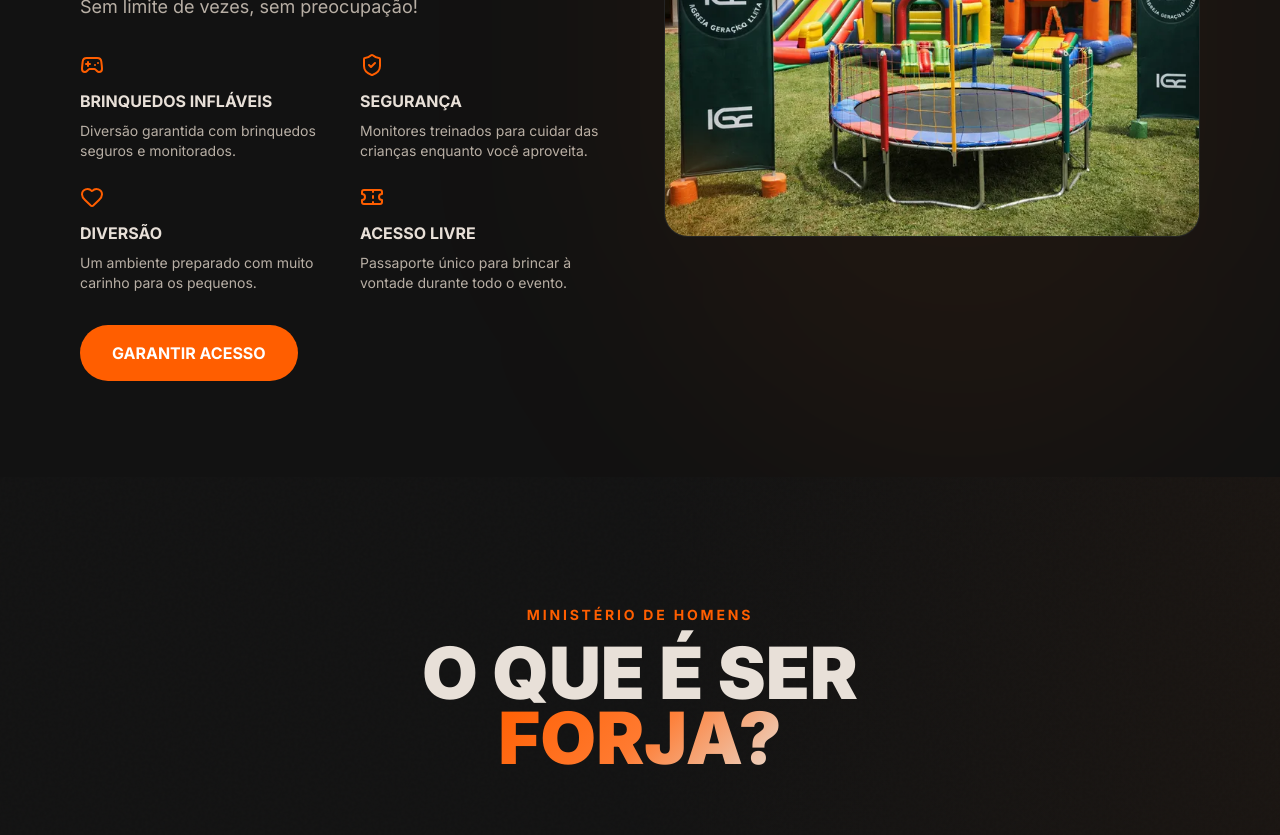
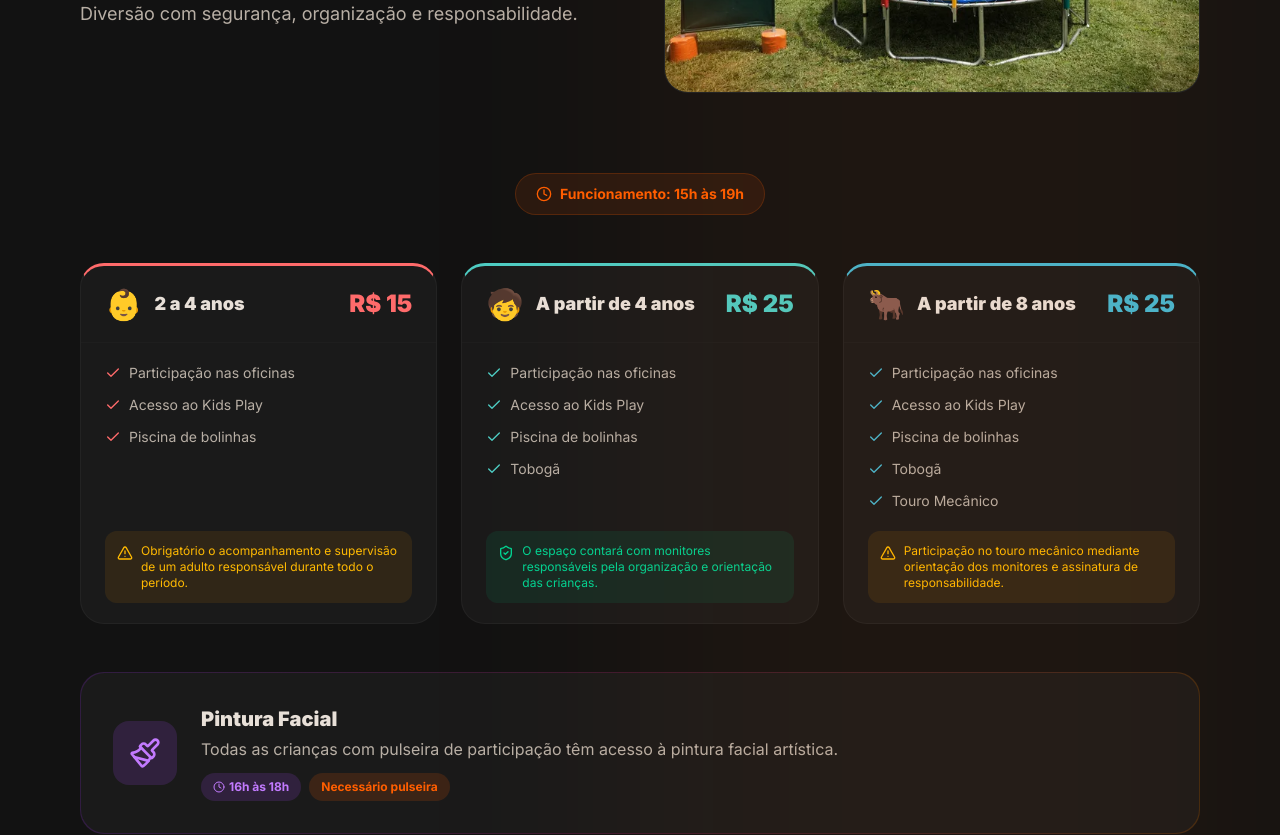
Before and after one commit to guibersi7/forja-bbq, a Next.js app in the folder apps/forja/: page / in a window 1280 px wide. Shown: the part 2500-3335 px from the top of the page. Built offline with nearby package versions, Linux system fonts and the light colour scheme.

Commit message:
feat: adding ige kids new rules

```diff
--- a/apps/forja/src/app/cardapio/page.tsx
+++ b/apps/forja/src/app/cardapio/page.tsx
@@ -40,7 +40,7 @@ const foodItems: FoodItem[] = [
     name: "Hamburguer de Costela com Queijo",
     description: "Hamburguer de costela com queijo",
     price: 18,
-    image: "/images/Lanche-BBQ.webp",
+    image: "/images/Burguer-Kids.webp",
     category: "Lanches",
   },
   {
@@ -48,7 +48,7 @@ const foodItems: FoodItem[] = [
     name: "Lanche de Costela Desfiada",
     description: "Lanche de costela desfiada",
     price: 16,
-    image: "/images/Burguer-Kids.webp",
+    image: "/images/Lanche-BBQ.webp",
     category: "Lanches",
   },
   // Bebidas
--- a/apps/forja/src/components/sections/IgeKids.tsx
+++ b/apps/forja/src/components/sections/IgeKids.tsx
@@ -1,35 +1,61 @@
 import Image from "next/image";
-import { Gamepad2, Heart, ShieldCheck, Ticket } from "lucide-react";
+import { Clock, Check, AlertTriangle, ShieldCheck, Paintbrush } from "lucide-react";
 import { ScrollReveal } from "@/components/ui/ScrollReveal";
 
-const WHATSAPP_NUMBER = "5515991412790";
-const PASSAPORTE_PRICE = 25;
-
-const features = [
+const ageGroups = [
   {
-    icon: <Gamepad2 className="w-6 h-6" />,
-    title: "BRINQUEDOS INFLÁVEIS",
-    description:
-      "Diversão garantida com brinquedos seguros e monitorados.",
+    emoji: "👶",
+    label: "2 a 4 anos",
+    price: 15,
+    color: "#FF6B6B",
+    activities: [
+      "Participação nas oficinas",
+      "Acesso ao Kids Play",
+      "Piscina de bolinhas",
+    ],
+    notice:
+      "Obrigatório o acompanhamento e supervisão de um adulto responsável durante todo o período.",
+    noticeType: "warning" as const,
   },
   {
-    icon: <ShieldCheck className="w-6 h-6" />,
-    title: "SEGURANÇA",
-    description:
-      "Monitores treinados para cuidar das crianças enquanto você aproveita.",
+    emoji: "🧒",
+    label: "A partir de 4 anos",
+    price: 25,
+    color: "#4ECDC4",
+    activities: [
+      "Participação nas oficinas",
+      "Acesso ao Kids Play",
+      "Piscina de bolinhas",
+      "Tobogã",
+    ],
+    notice:
+      "O espaço contará com monitores responsáveis pela organização e orientação das crianças.",
+    noticeType: "info" as const,
   },
   {
-    icon: <Heart className="w-6 h-6" />,
-    title: "DIVERSÃO",
-    description:
-      "Um ambiente preparado com muito carinho para os pequenos.",
+    emoji: "🐂",
+    label: "A partir de 8 anos",
+    price: 25,
+    color: "#45B7D1",
+    activities: [
+      "Participação nas oficinas",
+      "Acesso ao Kids Play",
+      "Piscina de bolinhas",
+      "Tobogã",
+      "Touro Mecânico",
+    ],
+    notice:
+      "Participação no touro mecânico mediante orientação dos monitores e assinatura de responsabilidade.",
+    noticeType: "warning" as const,
   },
-  {
-    icon: <Ticket className="w-6 h-6" />,
-    title: "ACESSO LIVRE",
-    description:
-      "Passaporte único para brincar à vontade durante todo o evento.",
-  },
+];
+
+const generalRules = [
+  "O respeito às idades é obrigatório.",
+  "Não será permitido acesso fora da faixa etária indicada.",
+  "Em caso de comportamento inadequado, a criança poderá ser retirada da atividade.",
+  "O responsável deve estar sempre disponível nas proximidades.",
+  "A organização do FORJA BBQ preza pela segurança e integridade de todas as crianças.",
 ];
 
 export function IgeKids() {
@@ -42,7 +68,8 @@ export function IgeKids() {
       <div className="absolute top-0 right-0 w-1/2 h-full bg-accent-fire/5 blur-[120px] rounded-full pointer-events-none" />
 
       <div className="max-w-6xl mx-auto px-4">
-        <div className="grid md:grid-cols-2 gap-12 items-center">
+        {/* Top: intro + image */}
+        <div className="grid md:grid-cols-2 gap-12 items-center mb-20">
           {/* Content */}
           <ScrollReveal direction="left" distance={30} duration={600}>
             <span className="text-accent-fire text-sm font-bold tracking-[0.2em] mb-4 block">
@@ -57,32 +84,9 @@ export function IgeKids() {
               brinquedos infláveis e muita diversão para as crianças gastarem
               energia enquanto os pais aproveitam o melhor churrasco e comunhão.
             </p>
-            <p className="text-text-secondary text-lg leading-relaxed mb-8">
-              Com o <strong className="text-accent-fire">Passaporte Único por apenas R$ {PASSAPORTE_PRICE},00</strong>, seu filho(a) tem acesso a <strong>todos os brinquedos</strong> durante o evento inteiro. Sem limite de vezes, sem preocupação!
+            <p className="text-text-secondary text-lg leading-relaxed">
+              Diversão com segurança, organização e responsabilidade.
             </p>
-
-            <div className="grid grid-cols-1 sm:grid-cols-2 gap-6 mb-8">
-              {features.map((feature, i) => (
-                <div key={i} className="flex flex-col gap-2">
-                  <div className="text-accent-fire mb-1">{feature.icon}</div>
-                  <h3 className="font-bold text-text-primary">
-                    {feature.title}
-                  </h3>
-                  <p className="text-sm text-text-secondary">
-                    {feature.description}
-                  </p>
-                </div>
-              ))}
-            </div>
-
-            <a
-              href={`https://wa.me/${WHATSAPP_NUMBER}?text=${encodeURIComponent(`🎟️ Olá! Gostaria de saber mais sobre o Passaporte Único IGE Kids (R$ ${PASSAPORTE_PRICE},00) para o Forja BBQ!`)}`}
-              target="_blank"
-              rel="noopener noreferrer"
-              className="inline-flex items-center justify-center px-8 py-4 bg-accent-fire text-white font-bold rounded-full hover:bg-accent-fire-hover transition-colors"
-            >
-              GARANTIR ACESSO
-            </a>
           </ScrollReveal>
 
           {/* Visual / Image */}
@@ -101,6 +105,133 @@ export function IgeKids() {
             </div>
           </ScrollReveal>
         </div>
+
+        {/* Operating hours badge */}
+        <ScrollReveal direction="up" distance={20} duration={500}>
+          <div className="text-center mb-12">
+            <div className="inline-flex items-center gap-2 bg-accent-fire/10 text-accent-fire font-bold text-sm px-5 py-2.5 rounded-full border border-accent-fire/20">
+              <Clock className="w-4 h-4" />
+              Funcionamento: 15h às 19h
+            </div>
+          </div>
+        </ScrollReveal>
+
+        {/* Age Group Cards */}
+        <div className="grid md:grid-cols-3 gap-6 mb-12">
+          {ageGroups.map((group, index) => (
+            <ScrollReveal
+              key={group.label}
+              direction="up"
+              distance={30}
+              duration={500}
+              delay={index * 100}
+            >
+              <div
+                className="bg-bg-secondary rounded-3xl overflow-hidden border border-accent-metal/20 h-full flex flex-col"
+                style={{ borderTopColor: group.color, borderTopWidth: 3 }}
+              >
+                {/* Card Header */}
+                <div className="px-6 py-5 flex items-center justify-between border-b border-accent-metal/10">
+                  <div className="flex items-center gap-3">
+                    <span className="text-3xl">{group.emoji}</span>
+                    <h3 className="font-black text-text-primary text-lg">
+                      {group.label}
+                    </h3>
+                  </div>
+                  <span
+                    className="text-2xl font-black"
+                    style={{ color: group.color }}
+                  >
+                    R$ {group.price}
+                  </span>
+                </div>
+
+                {/* Activities */}
+                <div className="px-6 py-5 space-y-3 flex-1">
+                  {group.activities.map((activity) => (
+                    <div key={activity} className="flex items-center gap-2">
+                      <Check
+                        className="w-4 h-4 shrink-0"
+                        style={{ color: group.color }}
+                      />
+                      <span className="text-text-secondary text-sm">
+                        {activity}
+                      </span>
+                    </div>
+                  ))}
+                </div>
+
+                {/* Notice */}
+                <div className="px-6 pb-5">
+                  <div
+                    className={`flex items-start gap-2 text-xs rounded-xl p-3 ${
+                      group.noticeType === "warning"
+                        ? "bg-amber-500/10 text-amber-400"
+                        : "bg-emerald-500/10 text-emerald-400"
+                    }`}
+                  >
+                    {group.noticeType === "warning" ? (
+                      <AlertTriangle className="w-4 h-4 shrink-0 mt-0.5" />
+                    ) : (
+                      <ShieldCheck className="w-4 h-4 shrink-0 mt-0.5" />
+                    )}
+                    <span>{group.notice}</span>
+                  </div>
+                </div>
+              </div>
+            </ScrollReveal>
+          ))}
+        </div>
+
+        {/* Pintura Facial - Special Benefit */}
+        <ScrollReveal direction="up" distance={20} duration={500}>
+          <div className="bg-gradient-to-r from-purple-500/20 via-pink-500/20 to-orange-400/20 rounded-3xl p-px mb-12">
+            <div className="bg-bg-secondary rounded-3xl p-6 md:p-8 flex flex-col md:flex-row items-center gap-6">
+              <div className="w-16 h-16 rounded-2xl bg-purple-500/15 flex items-center justify-center shrink-0">
+                <Paintbrush className="w-8 h-8 text-purple-400" />
+              </div>
+              <div className="text-center md:text-left">
+                <h3 className="font-black text-text-primary text-xl mb-1">
+                  Pintura Facial
+                </h3>
+                <p className="text-text-secondary mb-3">
+                  Todas as crianças com pulseira de participação têm acesso à
+                  pintura facial artística.
+                </p>
+                <div className="flex flex-wrap justify-center md:justify-start gap-2">
+                  <span className="inline-flex items-center gap-1 bg-purple-500/15 text-purple-400 text-xs font-bold px-3 py-1.5 rounded-full">
+                    <Clock className="w-3 h-3" />
+                    16h às 18h
+                  </span>
+                  <span className="inline-flex items-center gap-1 bg-accent-fire/15 text-accent-fire text-xs font-bold px-3 py-1.5 rounded-full">
+                    Necessário pulseira
+                  </span>
+                </div>
+              </div>
+            </div>
+          </div>
+        </ScrollReveal>
+
+        {/* General Rules */}
+        <ScrollReveal direction="up" distance={20} duration={500}>
+          <div className="bg-bg-secondary rounded-3xl p-6 md:p-8 border border-accent-metal/20">
+            <h3 className="font-black text-text-primary text-lg mb-5 flex items-center gap-2">
+              <ShieldCheck className="w-5 h-5 text-accent-fire" />
+              Regras Gerais
+            </h3>
+            <ul className="space-y-3">
+              {generalRules.map((rule) => (
+                <li
+                  key={rule}
+                  className="flex items-start gap-3 text-text-secondary text-sm"
+                >
+                  <AlertTriangle className="w-4 h-4 text-amber-500 shrink-0 mt-0.5" />
+                  {rule}
+                </li>
+              ))}
+            </ul>
+          </div>
+        </ScrollReveal>
       </div>
     </section>
   );
```
Also changed, not shown: 1 other file (tests, documents, lock files or other folders).
